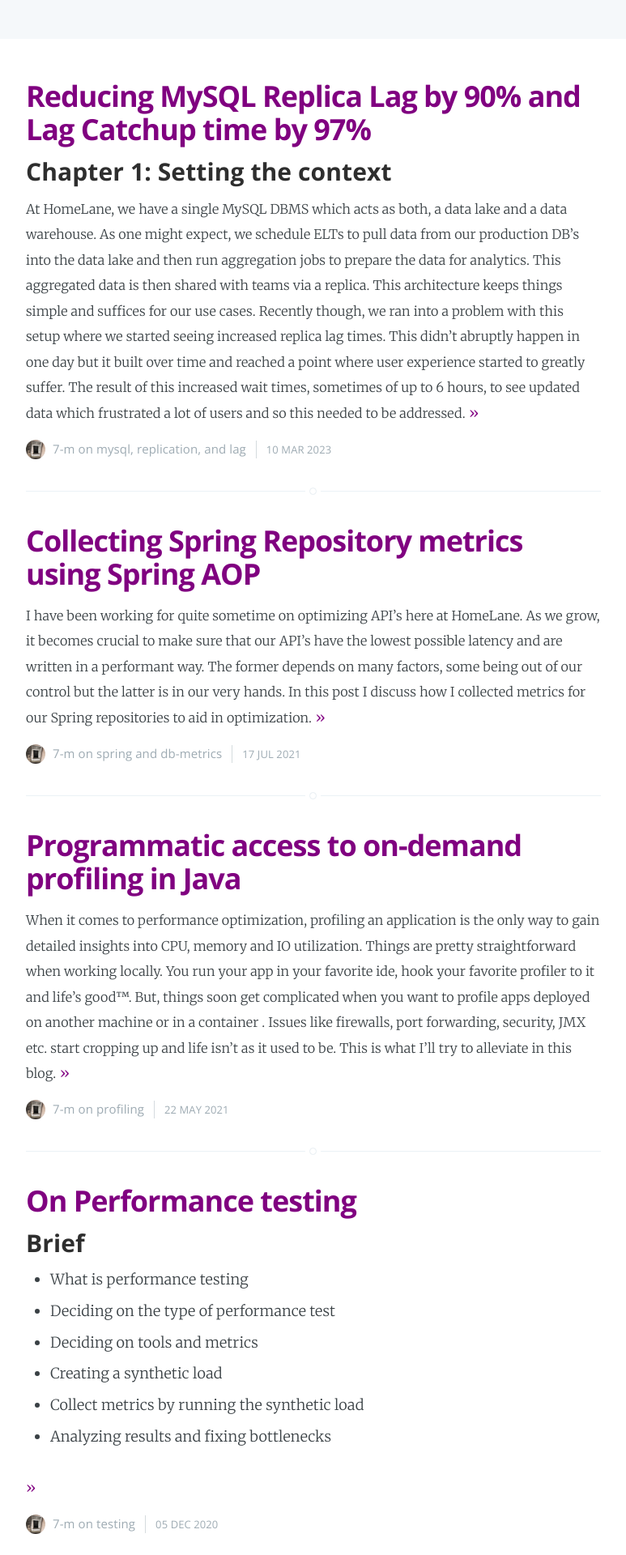
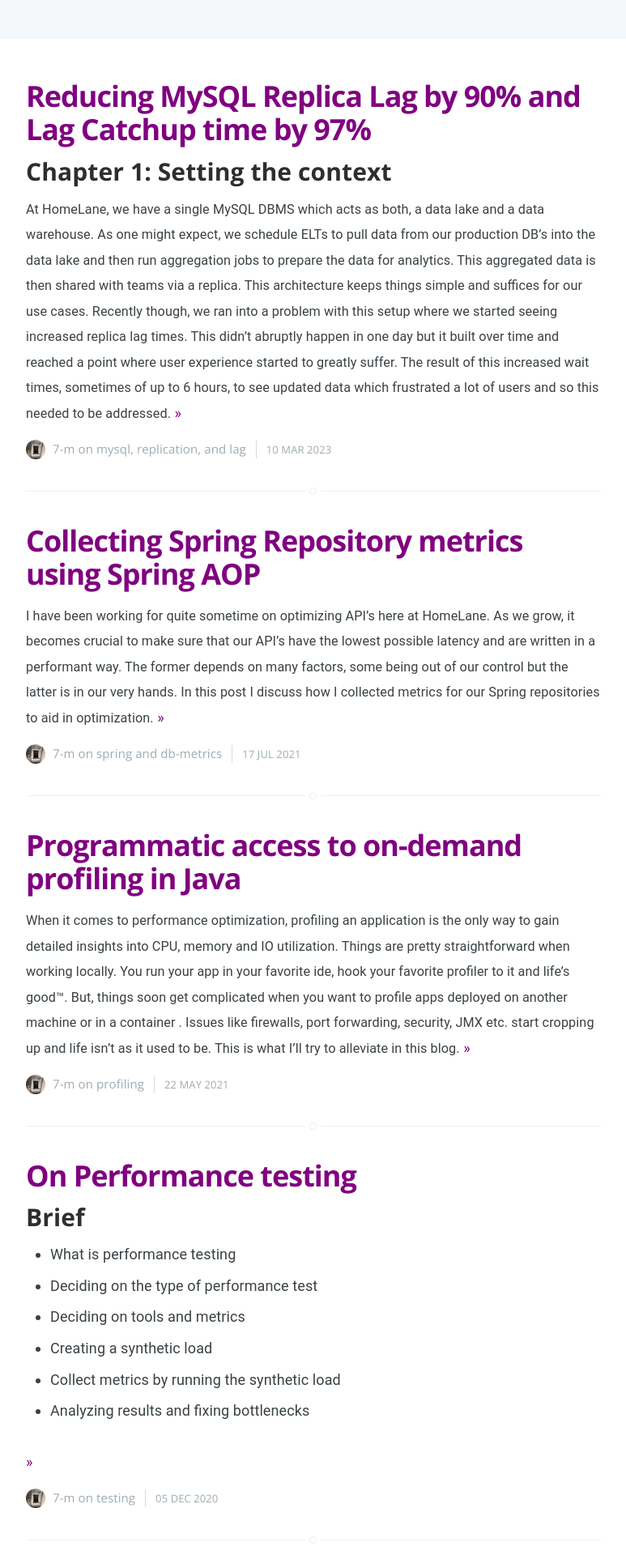
Before and after one commit to 7-m/7-m.github.io, a Jekyll site: the page built from index.html, in a window 1280 px wide. Shown: the part 312-2232 px from the top of the page at 81% size, without its empty margins (253-1026 px from the left). Built offline with Jekyll 4.4.1, drawn with Linux system fonts in a browser that asks for light colours; the list of posts is cut into pages by our own code.

Commit message:
chore: change font to roboto/sans-serif

```diff
--- a/assets/css/main.scss
+++ b/assets/css/main.scss
@@ -8,6 +8,11 @@
 	display:inline;
 }
 
+body {
+	font-family: 'Roboto', sans-serif;
+}
+
+
 a {
 	color: purple;
   }
```
